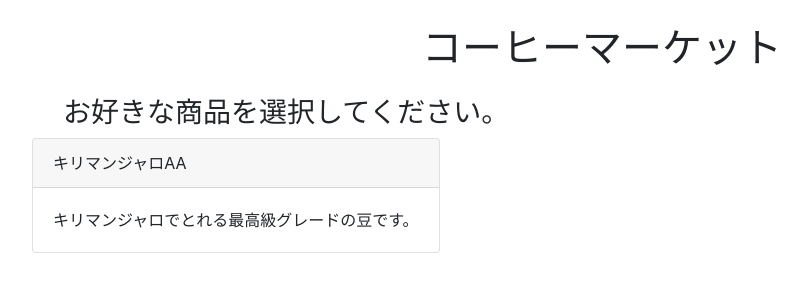
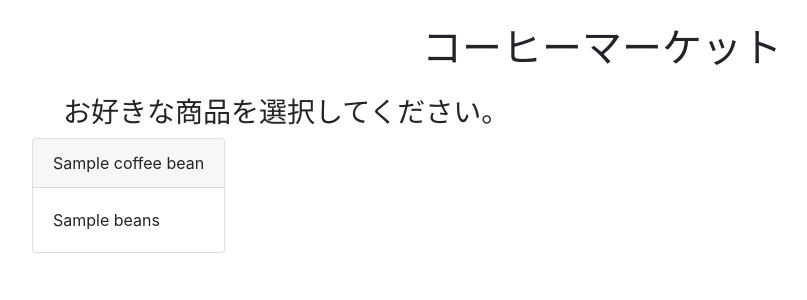
Before and after one commit to Koalatan/CoffeeMarket, a Django app: template coffeemarket/market/templates/top.html in a window 1280 px wide. Shown: the top 300 px of the page, without its empty margins (38-845 px from the left). Run offline with Django 3.2, Linux system fonts and the light colour scheme; the template is opened without the code that fills it: most values are stand-ins (such as "Sample title", 1, 10 or a date in 2020); some libraries are stand-ins or nearby versions.

```diff
--- a/coffeemarket/market/templates/top.html
+++ b/coffeemarket/market/templates/top.html
@@ -8,14 +8,16 @@
         <div class="col-md-10 col-md-offset-1 ml-3">
             <h3>お好きな商品を選択してください。</h3>
         </div>
+        {% for coffee_bean in coffee_beans %}
         <div class="card">
             <div class="card-header">
-                キリマンジャロAA
+                {{ coffee_bean.beans_name }}
             </div>
             <div class="card-body">
-                キリマンジャロでとれる最高級グレードの豆です。
+                {{ coffee_bean.beans}}
             </div>
         </div>
+        {% endfor %}
     </div>
 </div>
 {% endblock %}
```
Also changed, not shown: coffeemarket/market/views.py (+5 -3 lines).
